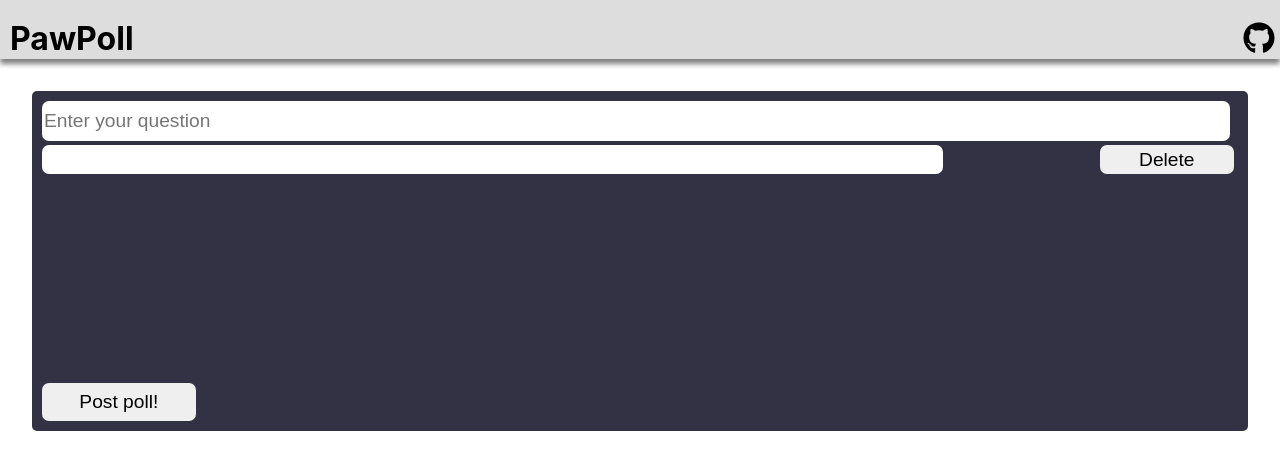
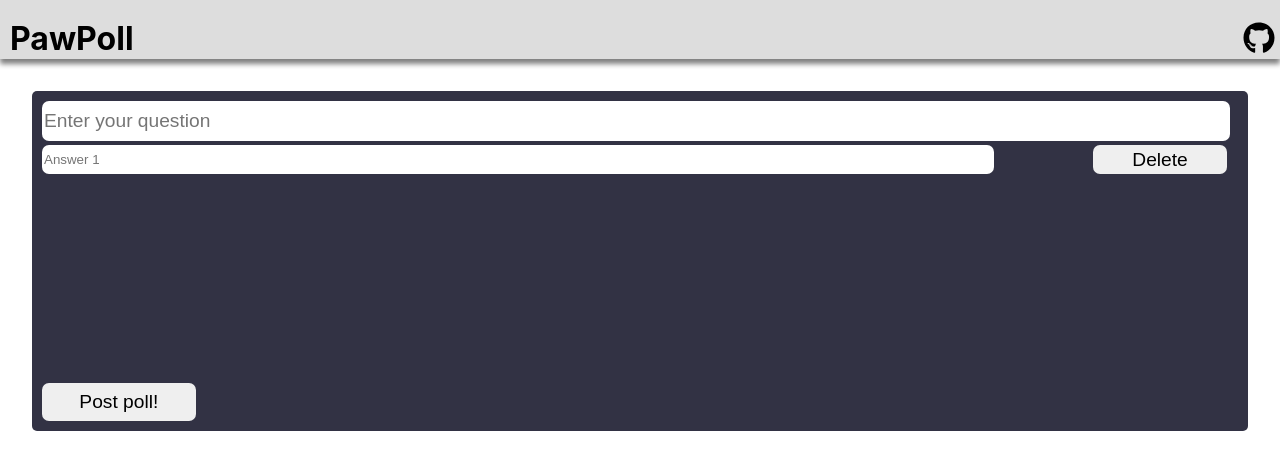
Before and after one commit to Pokemonpower92/PawPoll, a React (Create React App) app in the folder client/: page /poll/create in a window 1280 px wide. Shown: the top 470 px of the page. Built offline with nearby package versions, Linux system fonts and the light colour scheme.

Commit message:
Polishing

```diff
--- a/client/src/app/index.js
+++ b/client/src/app/index.js
@@ -2,7 +2,7 @@
 import {BrowserRouter as Router, Route, Switch } from 'react-router-dom';
 
 import { Navbar } from '../components/';
-import { PollHome, PollList, PollPage, PollCreate, PollResults } from '../pages';
+import { PollHome, PollList, PollPage, PollCreate, PollResults, Poll404 } from '../pages';
 
 class App extends Component{
   render(){
@@ -13,6 +13,7 @@
           <div className="App-content">
             <Switch >
               <Route exact path="/" component={PollHome} />
+              <Route exact path="/404" component={Poll404} />
               <Route exact path="/polls/list" component={PollList} />
               <Route exact path="/poll/create" component={PollCreate} />
               <Route exact path="/poll/:id" component={PollPage} />
--- /dev/null
+++ b/client/src/pages/Poll404.jsx
@@ -0,0 +1,14 @@
+import { Component } from 'react';
+import '../styles/Poll404.css';
+
+class Poll404 extends Component{
+    render(){
+        return (
+            <div className="Poll404">
+                <p>404 biach</p>
+            </div>
+        )
+    }
+}
+
+export default Poll404;
--- a/client/src/pages/PollCreate.jsx
+++ b/client/src/pages/PollCreate.jsx
@@ -92,6 +92,7 @@
                                         type="text"
                                         name={i}
                                         value={ans}
+                                        placeholder={`Answer ${i+1}`}
                                         className="PollCreate-answer-input"
                                         onChange={this.handleAnswerChange.bind(this)}
                                     />
@@ -112,6 +113,7 @@
                                         type="text"
                                         name={i}
                                         value={ans}
+                                        placeholder={`Answer ${i+1}`}
                                         className="PollCreate-answer-input"
                                         onClick={this.addAnswer}
                                         onChange={this.handleAnswerChange.bind(this)}
--- a/client/src/pages/index.js
+++ b/client/src/pages/index.js
@@ -3,5 +3,6 @@
 import PollCreate from './PollCreate';
 import PollResults from './PollResults';
 import PollHome from './PollHome';
+import Poll404 from './Poll404';
 
-export { PollPage, PollList, PollCreate, PollResults, PollHome };
+export { PollPage, PollList, PollCreate, PollResults, PollHome, Poll404 };
--- a/client/src/styles/PollCreate.css
+++ b/client/src/styles/PollCreate.css
@@ -17,10 +17,14 @@
     color: white;
 }
 
+.PollCreate-question-span {
+    width: 99%;
+}
+
 .PollCreate-question {
     height: 2em;
+    width: 99%;
     font-size: larger;
-    width: 99%;
     border: none;
     border-radius: 7px;
     margin-bottom: 2px;
@@ -33,13 +37,14 @@
 
 .PollCreate-answer {
     display: flex;
+    width: 99.1%;
     padding-top: 2px;
     padding-bottom: 2px;
 }
 
 .PollCreate-answer-input {
     height: 2em;
-    width: 75%;
+    width: 80%;
     border: none;
     border-radius: 7px;
 
@@ -52,7 +57,6 @@
 
 .PollCreate-answer-button-span {
     margin-left: auto;
-    margin-right: 4px;
 }
 
 .PollCreate-answer-button-span button {
```
Also changed, not shown: client/src/styles/Poll404.css (added).
